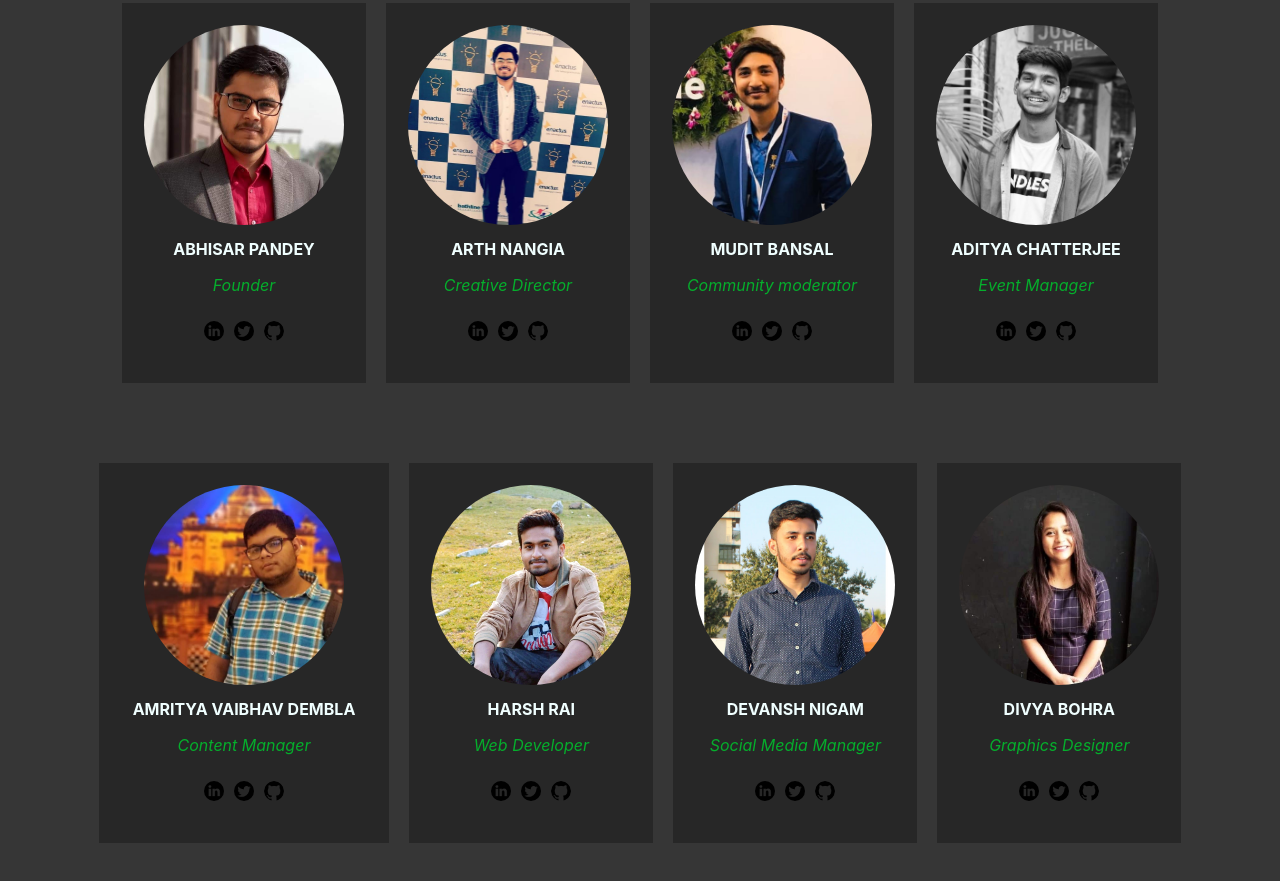
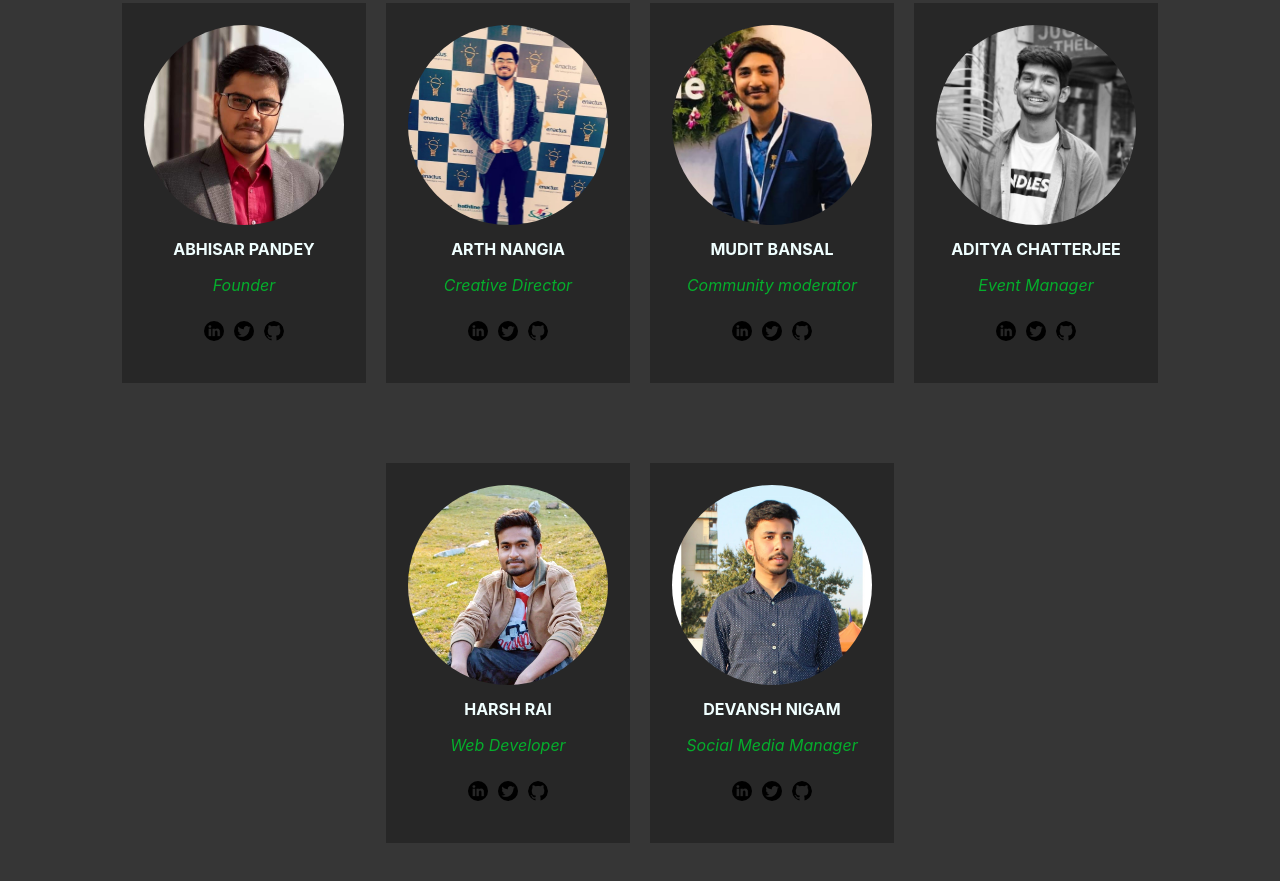
Before and after one commit to harshrai12/cshub-landing, a Gatsby site: page / in a window 1280 px wide. Shown: the part 2604-3485 px from the top of the page. Built offline with nearby package versions, Linux system fonts and the light colour scheme; Gatsby itself is replaced by a stand-in of ours.

Commit message:
Todo App

```diff
--- a/src/components/teammember.js
+++ b/src/components/teammember.js
@@ -81,19 +81,7 @@ function teammember() {
 
 
    </div>
-   <div className="sub-container"><div className="teams">
-   <img src={amritya} alt=""/>
-   <div className="name">Amritya Vaibhav Dembla</div>
-   <div className="desig">Content Manager</div>
-   <div className="about"> </div>
-
-       <div className="social-links">
-       <a href="https://www.linkedin.com/in/amritya-vaibhav-dembla/"> <img src={linkedin} alt="" className="icon" /></a>
-       <a href="#"> <img src={twotter} alt="" className="icon"/></a>
-       <a href="https://www.github.com/Dboidembla/"> <img src={github} alt="" className="icon"/></a>
-
-   </div>
-</div>
+   <div className="sub-container">
 
 
 
@@ -123,19 +111,7 @@ function teammember() {
 
        </div>
    </div>
-   <div class="teams">
-   <img src={divya} alt=""/>
-   <div className="name">Divya Bohra</div>
-   <div className="desig">Graphics Designer</div>
- <div className="about"></div>
 
-       <div className="social-links">
-       <a href="https://www.linkedin.com/in/divya-bohra-b54742172"> <img src={linkedin} alt="" className="icon" /></a>
-       <a href=""> <img src={twotter} alt="" className="icon"/></a>
-       <a href=""> <img src={github} alt="" className="icon"/></a>
-
-   </div>
-</div>
 
 
 
```
